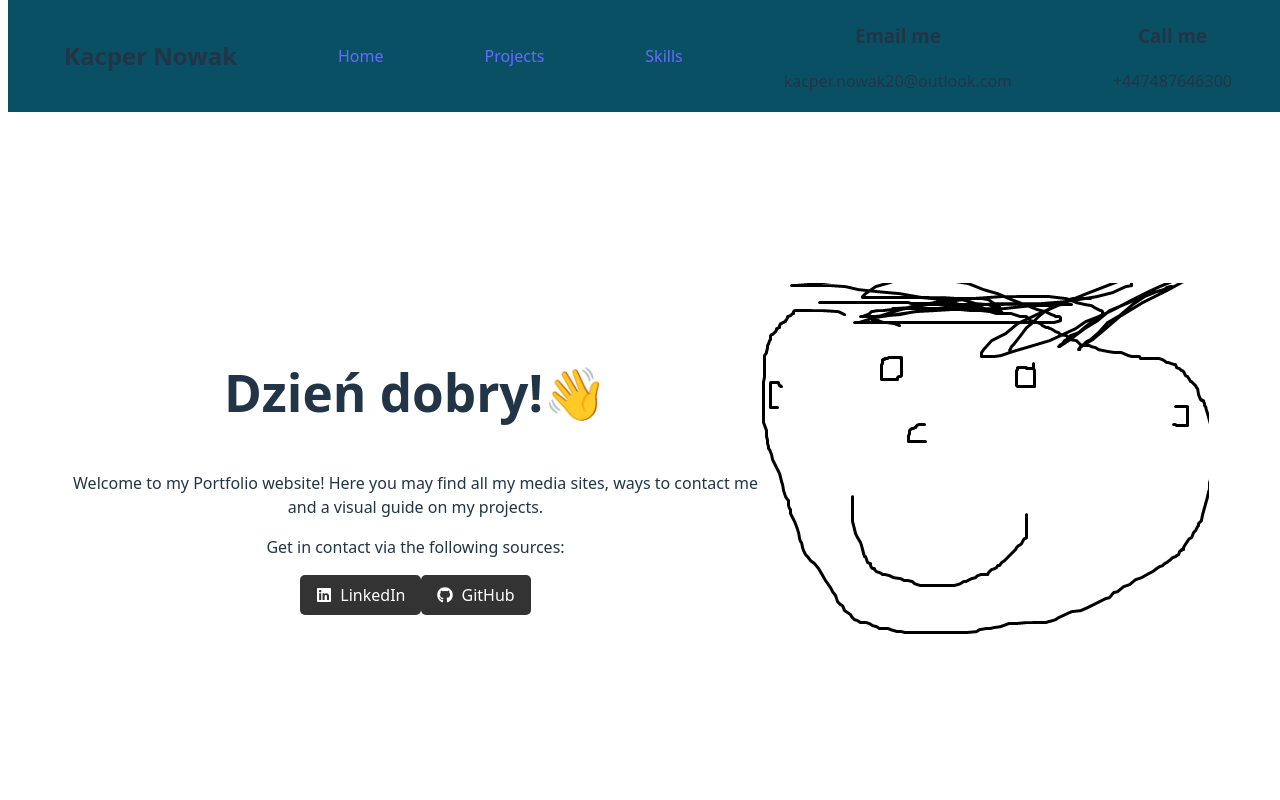
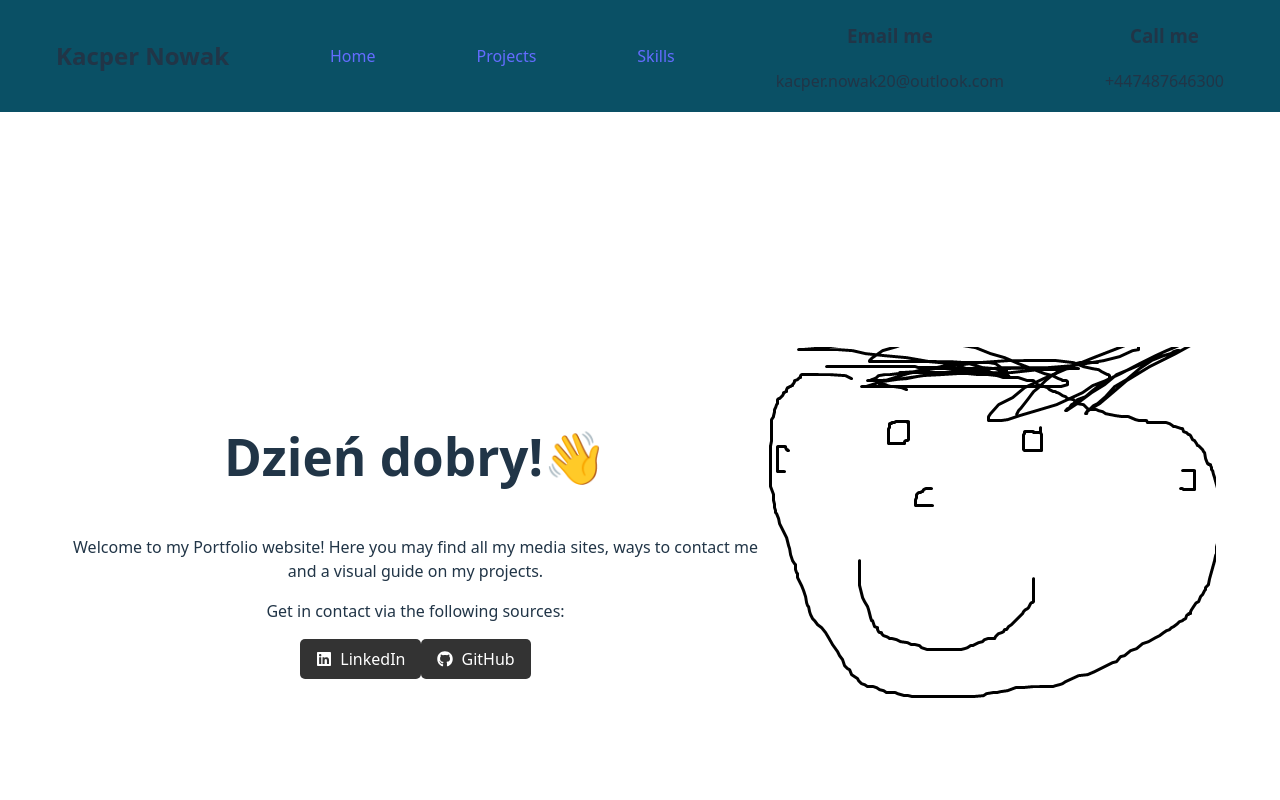
Before and after one commit to KacperProg/React-Portfolio-Site, a React (Vite) app: page / in a window 1280 px wide. Shown: the top 800 px of the page. Built offline with nearby package versions, Linux system fonts and the light colour scheme; the HTML template or start-up script is replaced by a standard one.

Commit message:
Index.css data partially restored to ensure Navbar fits width of page

```diff
--- a/src/Pages/Skills.css
+++ b/src/Pages/Skills.css
@@ -6,8 +6,8 @@
   text-align: center;
   min-height: 60vh;
   width: 100%;
+  margin-top: 8rem;
 }
 
-/* .title {
-    padding: 0 14%;
-} */
+/* .title { */
+/* } */
--- a/src/index.css
+++ b/src/index.css
@@ -20,6 +20,12 @@ a {
 }
 a:hover {
   color: #535bf2;
+}
+
+body {
+  margin: 0;
+  min-width: 320px;
+  min-height: 100vh;
 }
 
 h1 {
```
